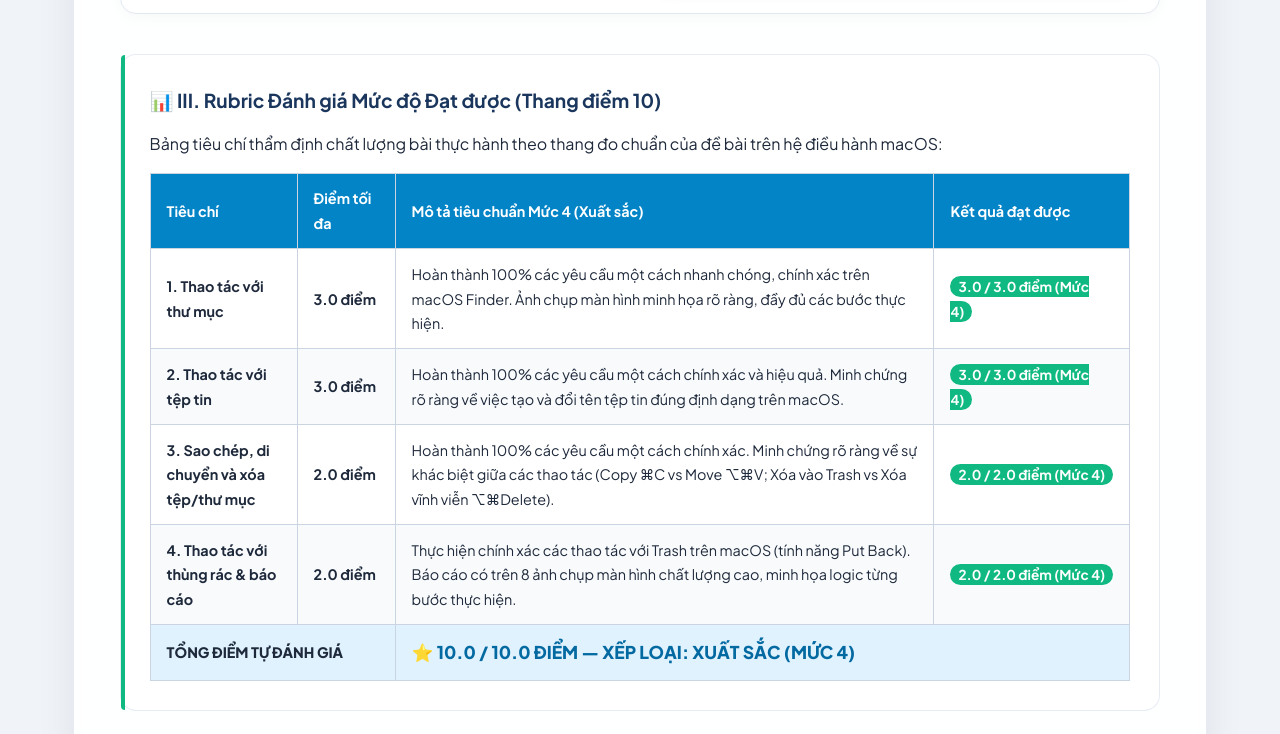
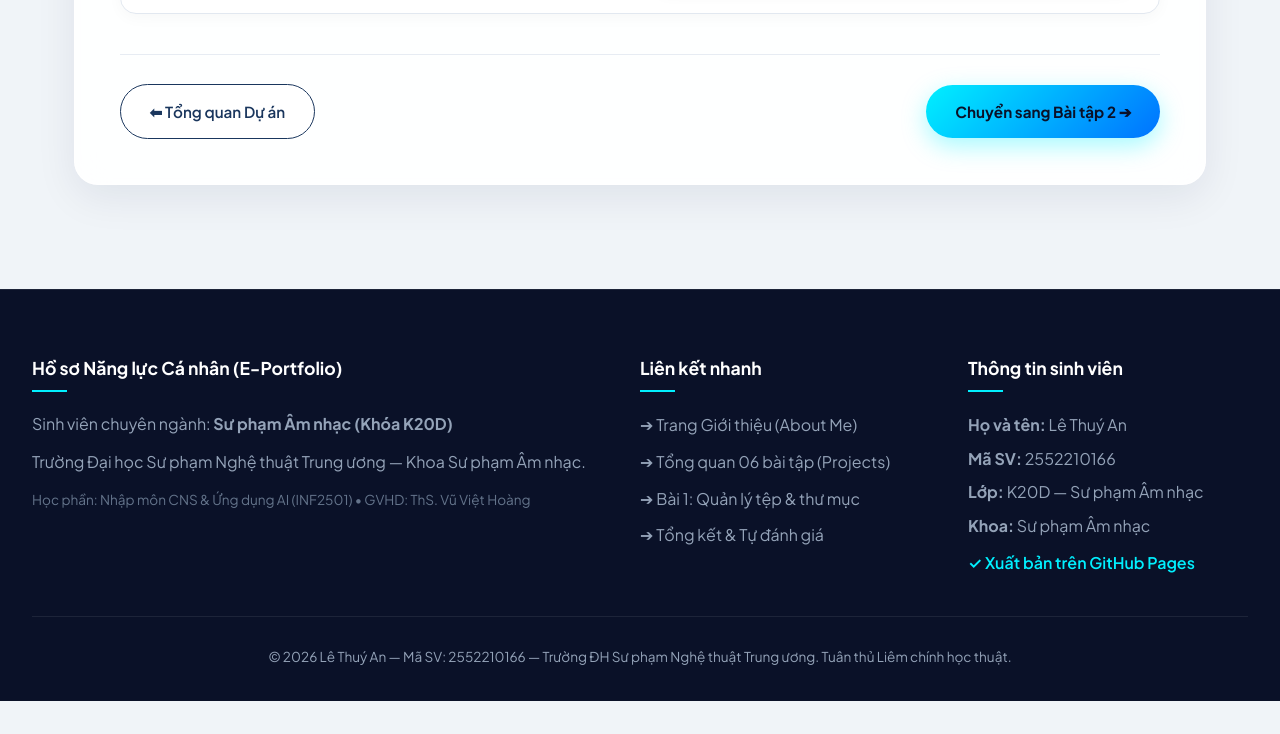
Before and after one commit to lethuyan2006/portfolio_lethuyan, a plain HTML site: page bai-tap-1.html in a window 1280 px wide. Shown: the part 5506-6240 px from the top of the page. After the commit the page ends 6207 px from the top, so only its background shows below. Drawn offline with Linux system fonts and the light colour scheme; a web font is replaced by a local one.

Commit message:
Remove Rubric and grading score section from Bai tap 1

```diff
--- a/bai-tap-1.html
+++ b/bai-tap-1.html
@@ -526,56 +526,7 @@
         </div>
       </div>
 
-      <!-- III. RUBRIC ĐÁNH GIÁ (THEO ĐỀ BÀI) -->
-      <div class="feature-box product">
-        <h3>📊 III. Rubric Đánh giá Mức độ Đạt được (Thang điểm 10)</h3>
-        <p>Bảng tiêu chí thẩm định chất lượng bài thực hành theo thang đo chuẩn của đề bài trên hệ điều hành macOS:</p>
 
-        <div style="overflow-x: auto;">
-          <table class="rubric-table">
-            <thead>
-              <tr>
-                <th style="width: 15%;">Tiêu chí</th>
-                <th style="width: 10%;">Điểm tối đa</th>
-                <th style="width: 55%;">Mô tả tiêu chuẩn Mức 4 (Xuất sắc)</th>
-                <th style="width: 20%;">Kết quả đạt được</th>
-              </tr>
-            </thead>
-            <tbody>
-              <tr>
-                <td><strong>1. Thao tác với thư mục</strong></td>
-                <td><strong>3.0 điểm</strong></td>
-                <td>Hoàn thành 100% các yêu cầu một cách nhanh chóng, chính xác trên macOS Finder. Ảnh chụp màn hình minh họa rõ ràng, đầy đủ các bước thực hiện.</td>
-                <td><span class="badge-score">3.0 / 3.0 điểm (Mức 4)</span></td>
-              </tr>
-              <tr>
-                <td><strong>2. Thao tác với tệp tin</strong></td>
-                <td><strong>3.0 điểm</strong></td>
-                <td>Hoàn thành 100% các yêu cầu một cách chính xác và hiệu quả. Minh chứng rõ ràng về việc tạo và đổi tên tệp tin đúng định dạng trên macOS.</td>
-                <td><span class="badge-score">3.0 / 3.0 điểm (Mức 4)</span></td>
-              </tr>
-              <tr>
-                <td><strong>3. Sao chép, di chuyển và xóa tệp/thư mục</strong></td>
-                <td><strong>2.0 điểm</strong></td>
-                <td>Hoàn thành 100% các yêu cầu một cách chính xác. Minh chứng rõ ràng về sự khác biệt giữa các thao tác (Copy ⌘C vs Move ⌥⌘V; Xóa vào Trash vs Xóa vĩnh viễn ⌥⌘Delete).</td>
-                <td><span class="badge-score">2.0 / 2.0 điểm (Mức 4)</span></td>
-              </tr>
-              <tr>
-                <td><strong>4. Thao tác với thùng rác & báo cáo</strong></td>
-                <td><strong>2.0 điểm</strong></td>
-                <td>Thực hiện chính xác các thao tác với Trash trên macOS (tính năng Put Back). Báo cáo có trên 8 ảnh chụp màn hình chất lượng cao, minh họa logic từng bước thực hiện.</td>
-                <td><span class="badge-score">2.0 / 2.0 điểm (Mức 4)</span></td>
-              </tr>
-              <tr style="background: #e0f2fe; font-weight: 800;">
-                <td colspan="2">TỔNG ĐIỂM TỰ ĐÁNH GIÁ</td>
-                <td colspan="2" style="color: #0369a1; font-size: 1.1rem;">
-                  ⭐ 10.0 / 10.0 ĐIỂM — XẾP LOẠI: XUẤT SẮC (MỨC 4)
-                </td>
-              </tr>
-            </tbody>
-          </table>
-        </div>
-      </div>
 
       <!-- ĐIỀU HƯỚNG TRANG -->
       <div class="pagination-nav">
```
